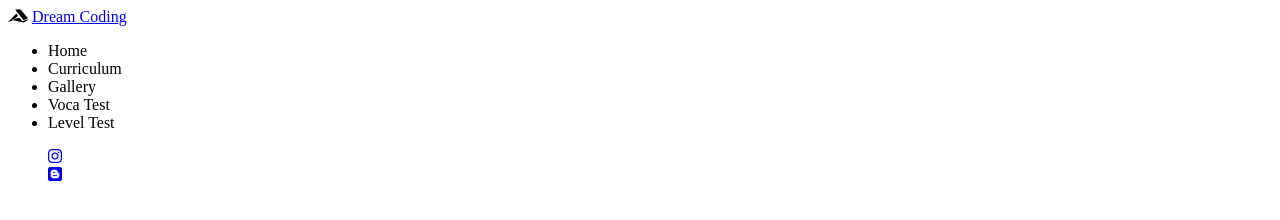
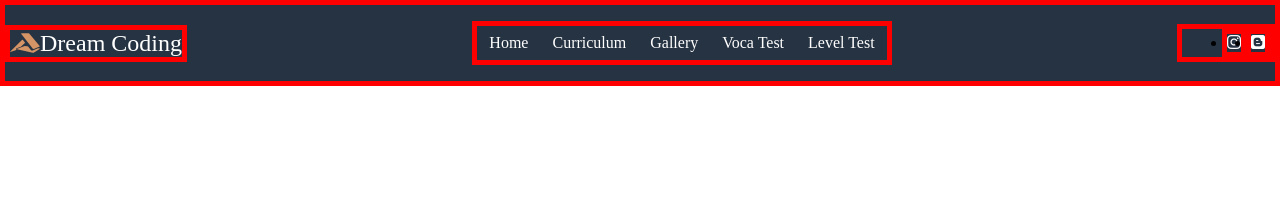
Before and after one commit to hyunbin1/Web_design, a plain HTML site: page NavBar/navbar.html in a window 1280 px wide. Drawn offline with Linux system fonts and the light colour scheme.

Commit message:
rename links to icons

```diff
--- a/NavBar/navbar.css
+++ b/NavBar/navbar.css
@@ -1,4 +1,44 @@
-.container{
-/* 보이는 창의 100%를 사용하겠다.  */
-height: 100vh;
+body{
+    margin:0;
+    }
+
+a{
+    text-decoration: none;
+    color: white;
 }
+/*navbar 큰 테두리*/
+.navbar{
+    border: 5px solid red;
+    display: flex;
+    justify-content: space-between;
+    align-items: center;
+    background-color: #263343;
+}
+/*navbar logo*/
+.navbar.logo{
+    font-size: 24px;
+    color:white;
+}
+
+.navbar.logo i{
+    color:#d49466;
+}
+
+/*navbar menu*/
+.navbar.menu{
+    list-style: none;
+    padding-left: 0;
+
+}
+.navbar.menu li{
+    padding: 8px 12px;
+}
+
+
+/*navbar links*/
+.navbar.links{
+
+}
+.navbar.links i{
+
+}
--- a/NavBar/navbar.html
+++ b/NavBar/navbar.html
@@ -9,6 +9,7 @@
     <!-- 아이콘[font awesome] 가져오기 -->
     <script src="https://kit.fontawesome.com/21d0925fc8.js" crossorigin="anonymous"></script>
 </head>
+<body>
 
     <!-- navbar, 21/01/11 -->
     <nav class="navbar">
@@ -16,37 +17,36 @@
         <div class="navbar logo">
             <!-- 로고 아이콘 삽입 -->
             <i class="fab fa-accusoft"></i>
-            <a href="#">Dream Coding</a>
+            <a href="">Dream Coding</a>
         </div>
 
         <!-- navbar 메뉴(가운데) -->
         <ul class="navbar menu">
-            <li><a href="#"></a>Home</li>
-            <li><a href="#"></a>Curriculum</li>
-            <li><a href="#"></a>Gallery</li>
-            <li><a href="#"></a>Voca Test</li>
-            <li><a href="#"></a>Level Test</li>
+            <li><a href="#">Home</a></li>
+            <li><a href="#">Curriculum</a></li>
+            <li><a href="#">Gallery</a></li>
+            <li><a href="#">Voca Test</a></li>
+            <li><a href="#">Level Test</a></li>
         </ul>
 
         <!-- navbar 링크들(우측) -->
-        <ul class="navbar links">
-            <!-- instagram link -->
-            <div class="navbar links instagram">
-                <a href ="https://www.instagram.com/_time_english/" target="_blank">
+        <ul class="navbar icons">
+            <!-- instagram icons -->
+            <div class="navbar icons instagram">
+                <li><a href ="https://www.instagram.com/_time_english/" target="_blank">
                 <i  class="fab fa-instagram"></i>
-                </a>
+                </a></li>
             </div>
             <!-- blog link -->
-            <div class="navbar links blog">
-            <a href="https://timeenglish.tistory.com/" target="_blank">
+            <div class="navbar icons blog">
+            <li><a href="https://timeenglish.tistory.com/" target="_blank">
             <i class="fab fa-blogger"></i>
-            </a>
+            </a></li>
             </div>
         </ul>
     </nav>
 
 
-<body>
 
 </body>
 </html>
```
